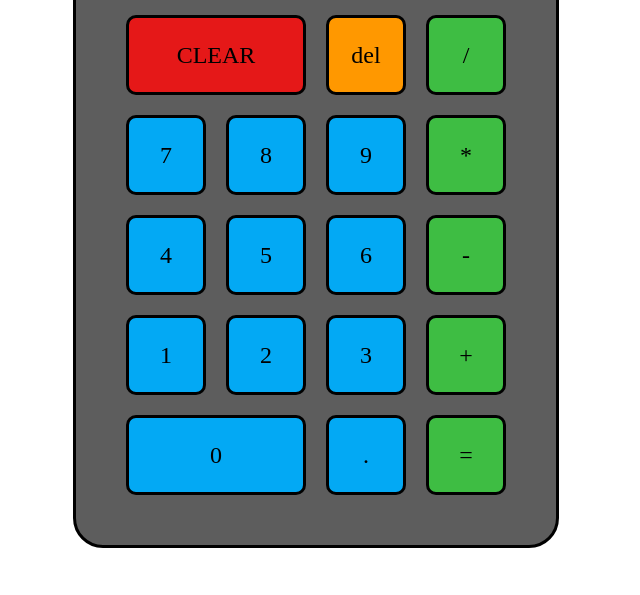
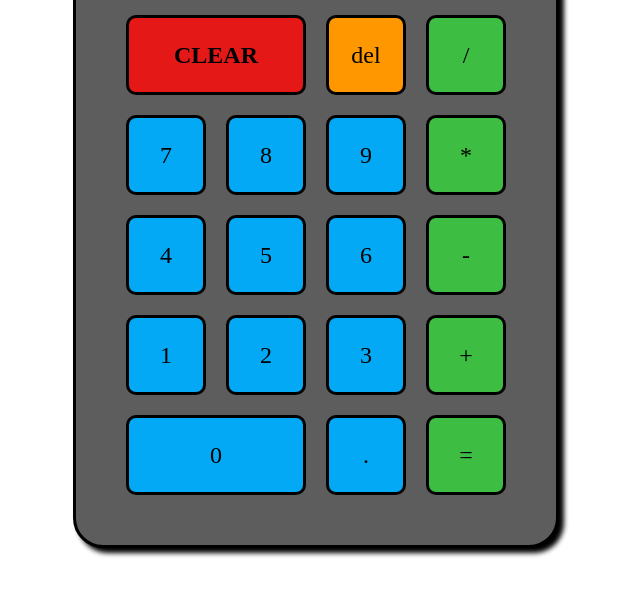
Before and after one commit to d2038-dev/calculator, a plain HTML site: page index.html in a window 1280 px wide. Shown: the part 205-800 px from the top of the page, without its empty margins (324-964 px from the left). Drawn offline with Linux system fonts and the light colour scheme.

Commit message:
style(ui): add calculator shadow and bold clear button text

```diff
--- a/style.css
+++ b/style.css
@@ -24,6 +24,7 @@ button {
   padding: 50px;
   border: 3px solid black;
   border-radius: 30px;
+  box-shadow: 5px 5px 5px black;
 }
 
 .calculator__display {
@@ -82,6 +83,7 @@ button {
 
 .calculator__button--type-clear {
   background-color: #e51818;
+  font-weight: bold;
 }
 
 .calculator__button--type-del {
```
